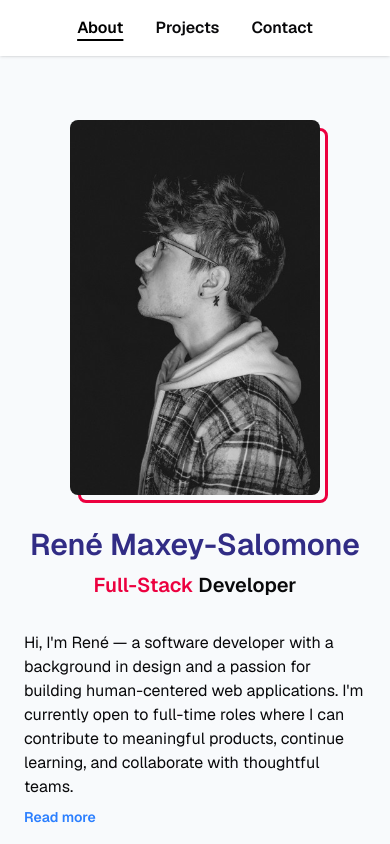
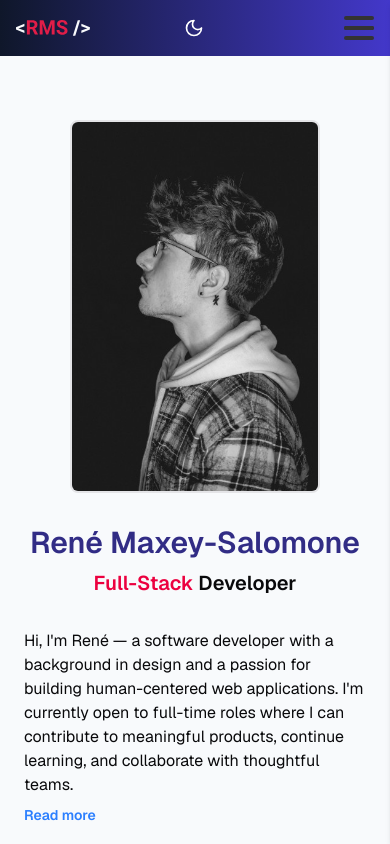
Before and after one commit to ReneMSdev/portfolio-website, a Next.js app: page / in a window 390 px wide. Shown: the top 844 px of the page. Built offline with nearby package versions, Linux system fonts and the light colour scheme.

Commit message:
Updates to mobile nav

```diff
--- a/src/app/globals.css
+++ b/src/app/globals.css
@@ -124,7 +124,7 @@
 /* Custom NavLink hover effect */
 .nav-link-hover {
   position: relative;
-  display: inline-block;
+  display: inline-flex;
   padding-bottom: 4px; /* spacing between text and underline */
 }
 
@@ -146,3 +146,48 @@
 .nav-link-active::after {
   width: 100%;
 }
+
+/* Custom Hamburger Icon */
+#nav-icon {
+  width: 30px;
+  height: 25px;
+  transform: rotate(0deg);
+  transition: 0.5s ease-in-out;
+}
+
+#nav-icon span {
+  display: block;
+  position: absolute;
+  height: 4px;
+  width: 100%;
+  background: #333;
+  border-radius: 4px;
+  opacity: 1;
+  left: 0;
+  transform: rotate(0deg);
+  transition: 0.25s ease-in-out;
+}
+
+#nav-icon span:nth-child(1) {
+  top: 0px;
+}
+#nav-icon span:nth-child(2),
+#nav-icon span:nth-child(3) {
+  top: 10px;
+}
+#nav-icon span:nth-child(4) {
+  top: 20px;
+}
+
+#nav-icon.open span:nth-child(1),
+#nav-icon.open span:nth-child(4) {
+  top: 10px;
+  width: 0%;
+  left: 50%;
+}
+#nav-icon.open span:nth-child(2) {
+  transform: rotate(45deg);
+}
+#nav-icon.open span:nth-child(3) {
+  transform: rotate(-45deg);
+}
--- a/src/app/page.js
+++ b/src/app/page.js
@@ -70,16 +70,13 @@ export default function Home() {
       <div className='order-1 justify-center pt-20 md:pt-0 md:order-2 md:sticky md:top-30 md:justify-start flex'>
         <div className='flex flex-col items-center md:ml-auto'>
           <div className='relative inline-block'>
-            {/* Border layer */}
-            <div className='absolute top-2 left-2 w-full h-full rounded-md border-3 border-rose-600 dark:border-none z-0'></div>
-
             {/* Image on top */}
             <Image
               src='/img/profile/profile1.jpg'
               alt='Rene Maxey-Salomone'
               width={250}
               height={375}
-              className='rounded-md relative z-10'
+              className='rounded-md relative z-10 border-2'
             />
           </div>
         </div>
--- a/src/components/MobileMenu.jsx
+++ b/src/components/MobileMenu.jsx
@@ -1,8 +1,11 @@
 'use client'
 
+import { useState } from 'react'
+import Link from 'next/link'
 import NavLink from './NavLink'
 import { usePathname } from 'next/navigation'
 import { cn } from '@/lib/utils'
+import { ThemeToggle } from '@/components/theme-toggle'
 
 const navItems = [
   { label: 'About', href: '/' },
@@ -11,22 +14,76 @@ const navItems = [
 ]
 
 export default function MobileMenu() {
+  const [open, setOpen] = useState(false)
   const pathname = usePathname()
 
   return (
-    <div className='md:hidden fixed top-0 left-0 w-full h-14 bg-white z-100 flex items-center justify-center gap-8 px-4 shadow-sm'>
+    <>
+      {/* Menu bar */}
+      <div className='md:hidden fixed top-0 left-0 w-full h-14 flex items-center justify-baseline bg-[linear-gradient(to_right,#0f172a,#4338ca)] z-[900] px-4'>
+        <a href='/'>
+          <img
+            src='/logo.svg'
+            alt='logo'
+            className='h-4 w-auto'
+          />
+        </a>
+        <div className='absolute left-1/2 transform -translate-x-1/4'>
+          <ThemeToggle />
+        </div>
+      </div>
+
+      {/* Hamburger Icon */}
+      <div
+        id='nav-icon'
+        className={cn(
+          'md:hidden fixed top-4 right-4 w-10 h-10 z-[999] cursor-pointer',
+          open && 'open'
+        )}
+        onClick={() => setOpen(!open)}
+      >
+        <span />
+        <span />
+        <span />
+        <span />
+      </div>
+
+      {/* Slide-in Menu */}
+      <div
+        className={cn(
+          'md:hidden fixed top-0 right-0 h-screen w-40 bg-slate-200 z-[998] p-8 pt-24 flex flex-col gap-6 transform transition-transform duration-300 ease-in-out shadow-md',
+          open ? 'translate-x-0' : 'translate-x-full'
+        )}
+      >
         {navItems.map((item) => (
           <NavLink
             key={item.href}
             href={item.href}
-          className={cn(
-            'text-md font-semibold transition-colors hover:text-black',
-            pathname === item.href && 'underline underline-offset-6 decoration-2 text-black'
-          )}
+            onClick={() => setOpen(false)}
+            className='text-xl font-medium'
           >
+            <span className={cn('nav-link-hover', pathname === item.href && 'nav-link-active')}>
               {item.label}
+            </span>
           </NavLink>
         ))}
+        <a
+          href='/resume.pdf'
+          target='_blank'
+          rel='noopener noreferrer'
+          className='text-xl font-medium'
+        >
+          <span className='nav-link-hover'>Resume</span>
+        </a>
+        <a
+          href='https://github.com/ReneMSdev'
+          target='_blank'
+          rel='noopener noreferrer'
+          className='text-xl font-medium'
+        >
+          <span className='nav-link-hover'>Github</span>
+        </a>
       </div>
+    </>
   )
 }
--- a/src/components/Navbar.jsx
+++ b/src/components/Navbar.jsx
@@ -3,8 +3,6 @@
 import { usePathname } from 'next/navigation'
 import { cn } from '@/lib/utils'
 import NavLink from './NavLink'
-import { FaSun, FaMoon } from 'react-icons/fa'
-import { Moon, Sun } from 'lucide-react'
 import { ThemeToggle } from '@/components/theme-toggle'
 
 const navItems = [
@@ -19,7 +17,7 @@ export default function Navbar() {
   return (
     <nav
       className={cn(
-        'hidden md:flex fixed top-0 left-0 w-full justify-center items-center h-14 text-md text-foreground z-50 backdrop-blur bg-[linear-gradient(to_right,#0f172a,#4338ca)]'
+        'hidden md:flex fixed top-0 left-0 w-full justify-center items-center h-14 text-md text-foreground z-50 bg-[linear-gradient(to_right,#0f172a,#4338ca)]'
       )}
     >
       <a href='/'>
```
Lines whose indentation alone changed are shown as unchanged.
